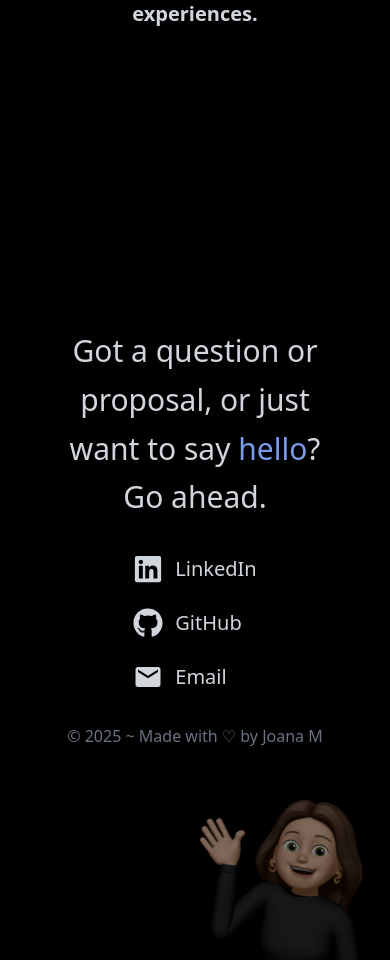
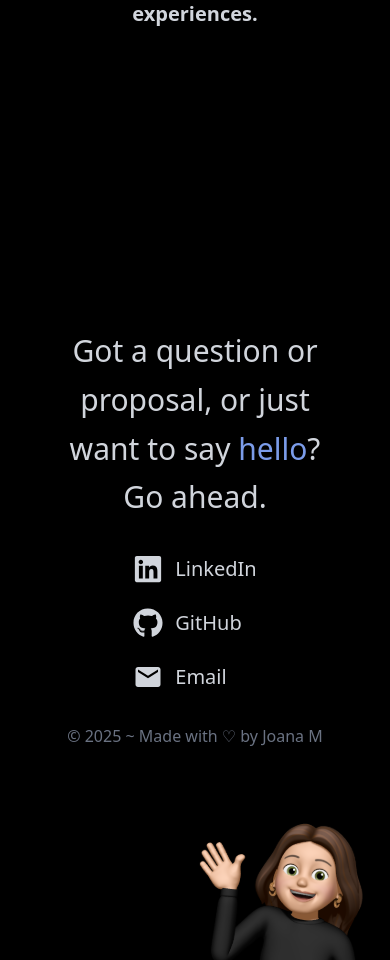
Before and after one commit to joanamarquees/portfolio, a React (Vite) app: page / in a window 390 px wide. Shown: the part 3751-4711 px from the top of the page. Built offline with nearby package versions, Linux system fonts and the light colour scheme.

Commit message:
last version

```diff
--- a/src/App.tsx
+++ b/src/App.tsx
@@ -190,13 +190,12 @@ function App() {
       </section>
 
       {/* Footer/Contact Section */}
-      <section id="contact" className="flex h-screen w-full min-h-[70vh] text-gray-300 relative py-10 px-5 md:px-0">
+      <section id="contact" className="flex h-screen w-full min-h-[70vh] text-gray-300 relative py-10 px-5 md:px-0 items-center">
         <img
           src={hello}
           alt="Hello illustration"
-          className="absolute right-0 md:right-20 scale-x-[-1] bottom-0 w-48 md:w-72 lg:w-96 opacity-50 md:opacity-100"
+          className="absolute right-0 md:right-20 scale-x-[-1] -bottom-6 w-48 md:w-72 lg:w-96 sm:bottom-0"
         />
-        <div className="w-full h-full flex items-center">
         <div className="w-full flex flex-col gap-8 md:gap-16 items-center">
           <p className="text-3xl md:text-4xl lg:text-6xl font-light text-center max-w-7xl px-4 leading-relaxed">
             Got a question or proposal, or just want to say <span className="text-[#7b9cea] font-normal">hello</span>? Go ahead.
@@ -230,7 +229,6 @@ function App() {
             &copy; 2025 ~ Made with ♡ by Joana M
           </p>
         </div>
-        </div>
       </section>
     </div>
   )
```
Lines whose indentation alone changed are shown as unchanged.
